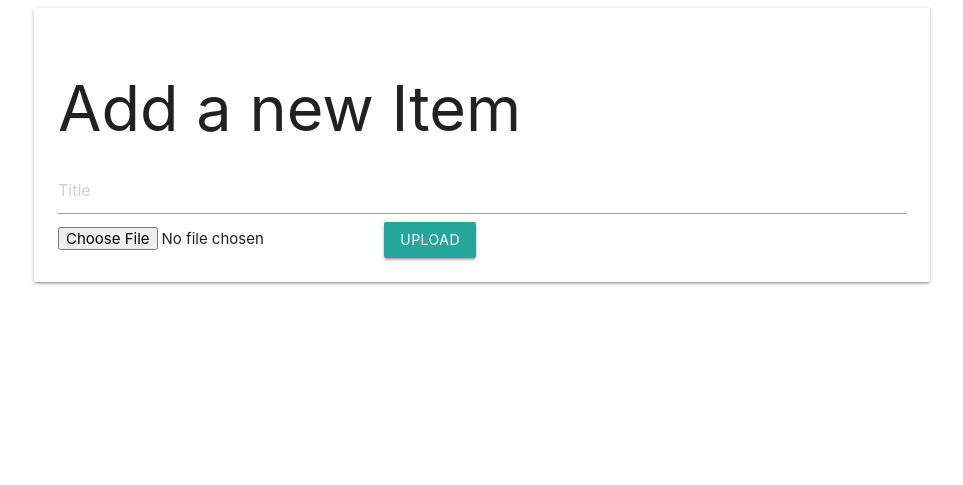
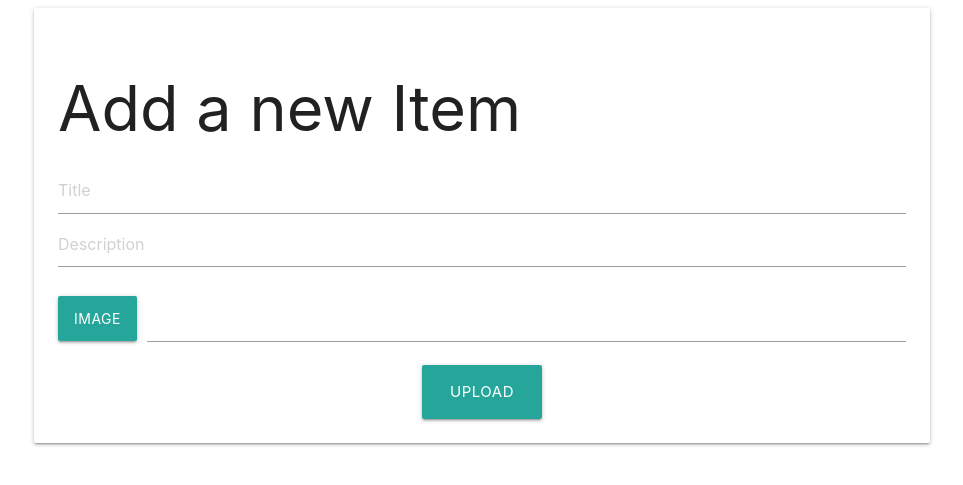
Before and after one commit to JRafiei/presentaion, a Python web app: template templates/add_item.html in a window 1280 px wide. Shown: the top 485 px of the page, without its empty margins (158-1121 px from the left). Run offline with Jinja, Linux system fonts and the light colour scheme; the template is opened without the code that fills it, so the values that code supplies are empty.

Commit message:
add items to the database and improve related template

```diff
--- a/templates/add_item.html
+++ b/templates/add_item.html
@@ -15,16 +15,34 @@
 
 <body>
   <div class="container">
-    <div class="card-panel hoverable">
+    <div class="card-panel">
+      {% if message %}
+        <div class="card-panel green accent-3">
+          <h5 class="white-text text-darken-2">{{ message }}</h5>
+        </div>
+      {% endif %}
+
       <h1>Add a new Item</h1>
       <form action="" method="post", enctype="multipart/form-data">
-        <input type="text" name="title" id="" placeholder="Title">
-        <input type="file" name="file" id="">
-        <button class="waves-effect waves-light btn" type="submit">Upload</button>
+        <input type="text" name="title" id="" placeholder="Title" required>
+        <textarea name="description" id="desc" class="materialize-textarea" placeholder="Description", required></textarea>
+        <div class="file-field input-field">
+          <div class="btn">
+            <span>Image</span>
+              <input type="file" name="file" id="" required>
+            </div>
+            <div class="file-path-wrapper">
+              <input class="file-path validate" type="text">
+            </div>
+          </div>
+          <div class="center-align">
+            <button class="waves-effect waves-light btn-large" type="submit">Upload</button>
+          </div>
       </form>
     </div>
   </div>
 
+  <script src="https://cdnjs.cloudflare.com/ajax/libs/materialize/1.0.0/js/materialize.min.js"></script>
   <script>
     document.addEventListener('DOMContentLoaded', function(){
     })
```
Also changed, not shown: apps/models.py (+7 -0 lines), main.py (+12 -6 lines), 1 other file.
